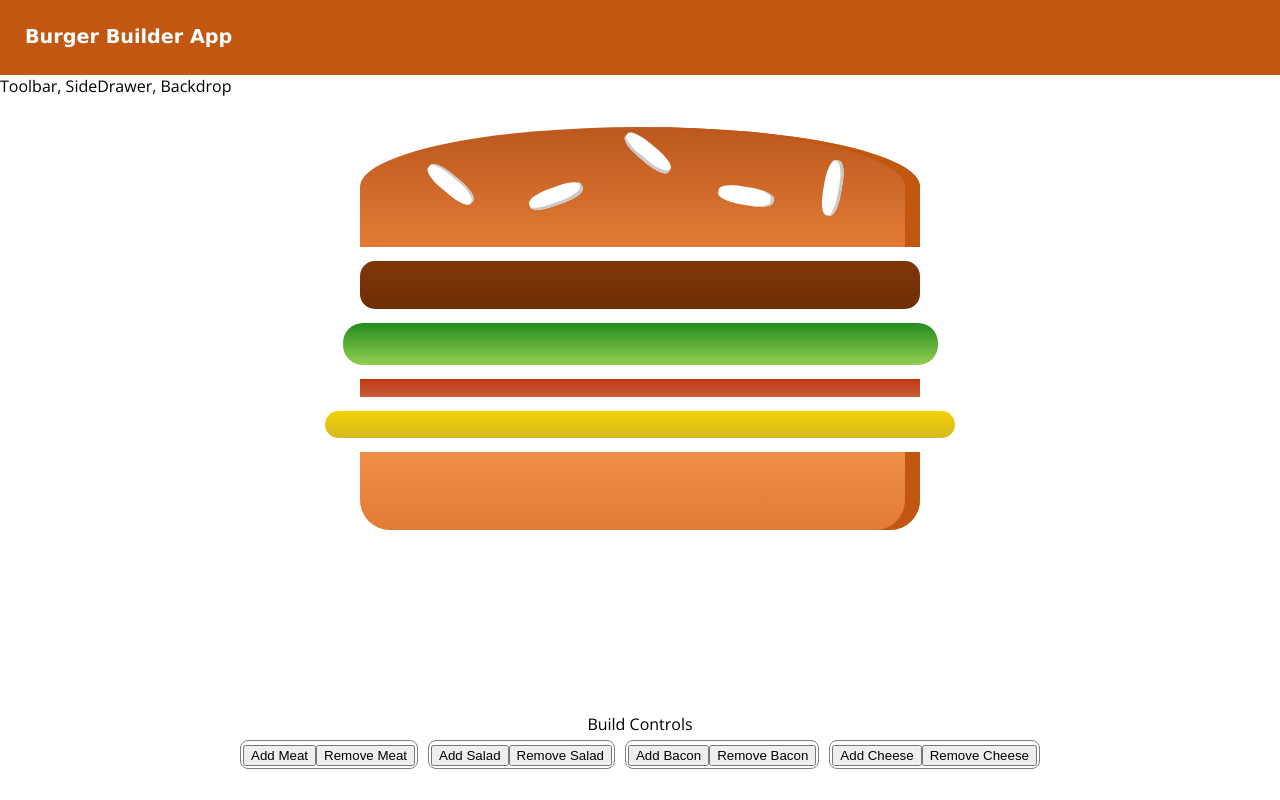
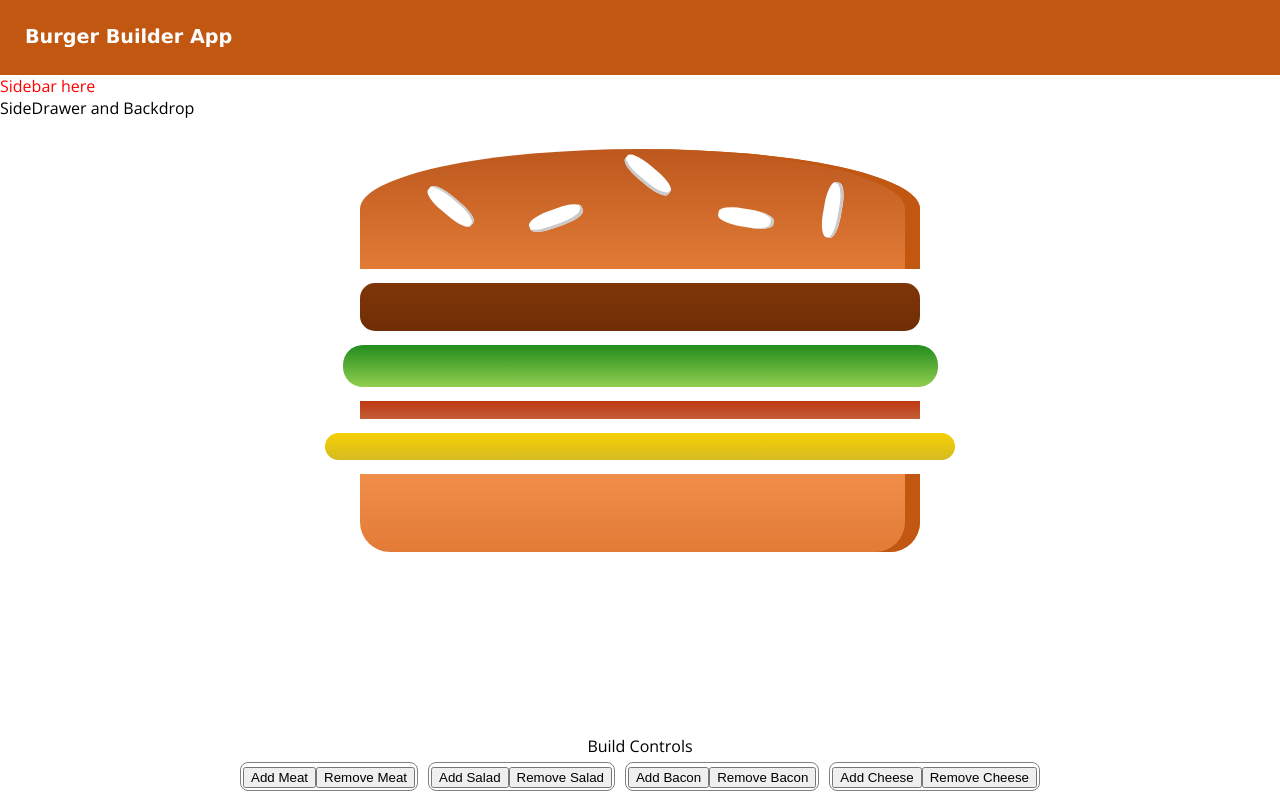
Before and after one commit to JordT/burgerBuilderApp, a React (Create React App) app: page / in a window 1280 px wide. Built offline with nearby package versions, Linux system fonts and the light colour scheme.

Commit message:
added sidebar

```diff
--- a/src/components/Burger/Burger.js
+++ b/src/components/Burger/Burger.js
@@ -17,10 +17,11 @@ const burger = (props) => {
       })
     }
 
+  transformedIngredients()
+
   return (
     <div className={classes.Burger}>
       <BurgerIngredient type='bread-top' />
-      {transformedIngredients()}
       {render}
       <BurgerIngredient type='bread-bottom' />
     </div>
--- a/src/components/Layout/Layout.js
+++ b/src/components/Layout/Layout.js
@@ -2,12 +2,14 @@ import React from 'react'
 
 import AuxHOC from '../../hoc/AuxHOC'
 import Toolbar from '../Toolbar/Toolbar'
+import Sidebar from '../Sidebar/Sidebar'
 import classes from '../Layout/Layout.module.css'
 
 const layout = (props) => (
   <AuxHOC>
     <Toolbar />
-    <div>Toolbar, SideDrawer, Backdrop</div>
+    <Sidebar />
+    <div>SideDrawer and Backdrop</div>
     <main className={classes.Content}>
       {props.children}
     </main>
--- /dev/null
+++ b/src/components/Sidebar/Sidebar.js
@@ -0,0 +1,8 @@
+import React from "react";
+import classes from './Sidebar.module.css'
+
+const Sidebar = () => {
+    return <div className={classes.Sidebar}>Sidebar here</div>
+}
+
+export default Sidebar;
--- /dev/null
+++ b/src/components/Sidebar/Sidebar.module.css
@@ -0,0 +1,3 @@
+.Sidebar {
+    color: red;
+}
```
